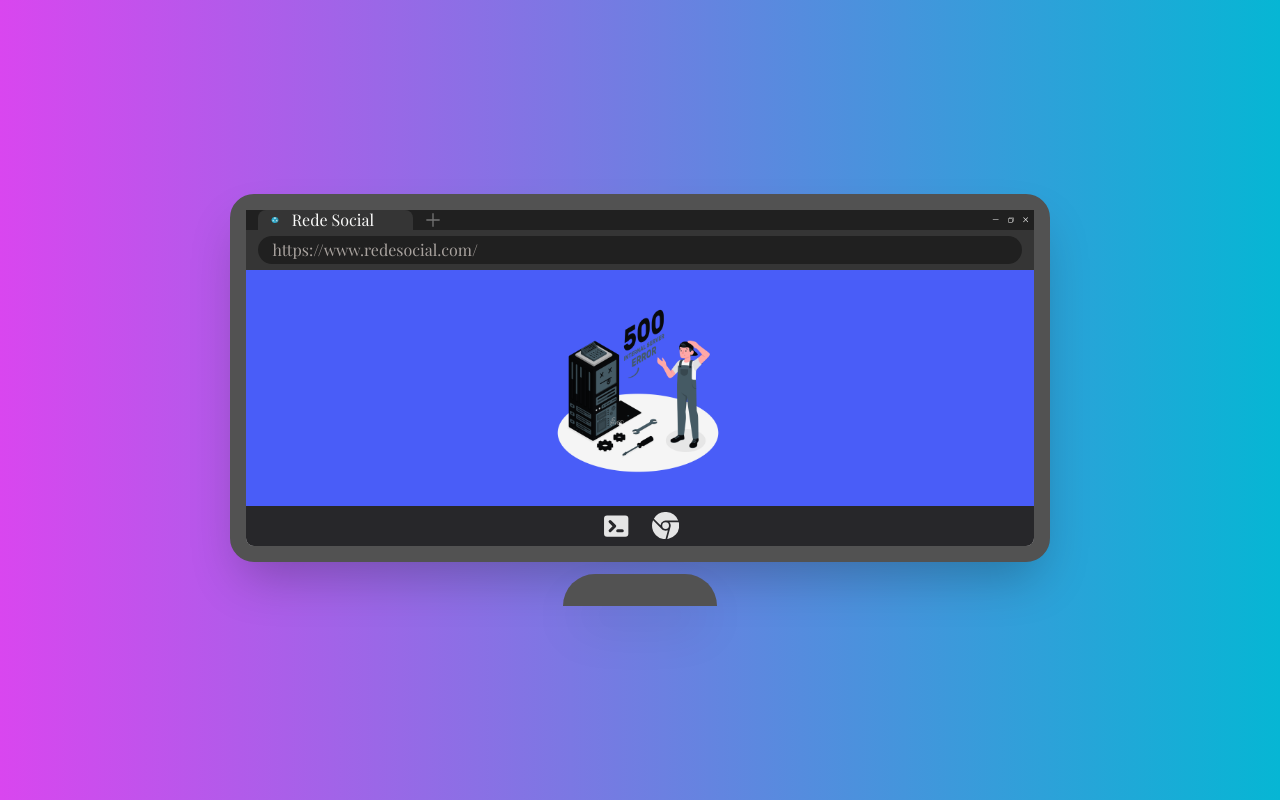
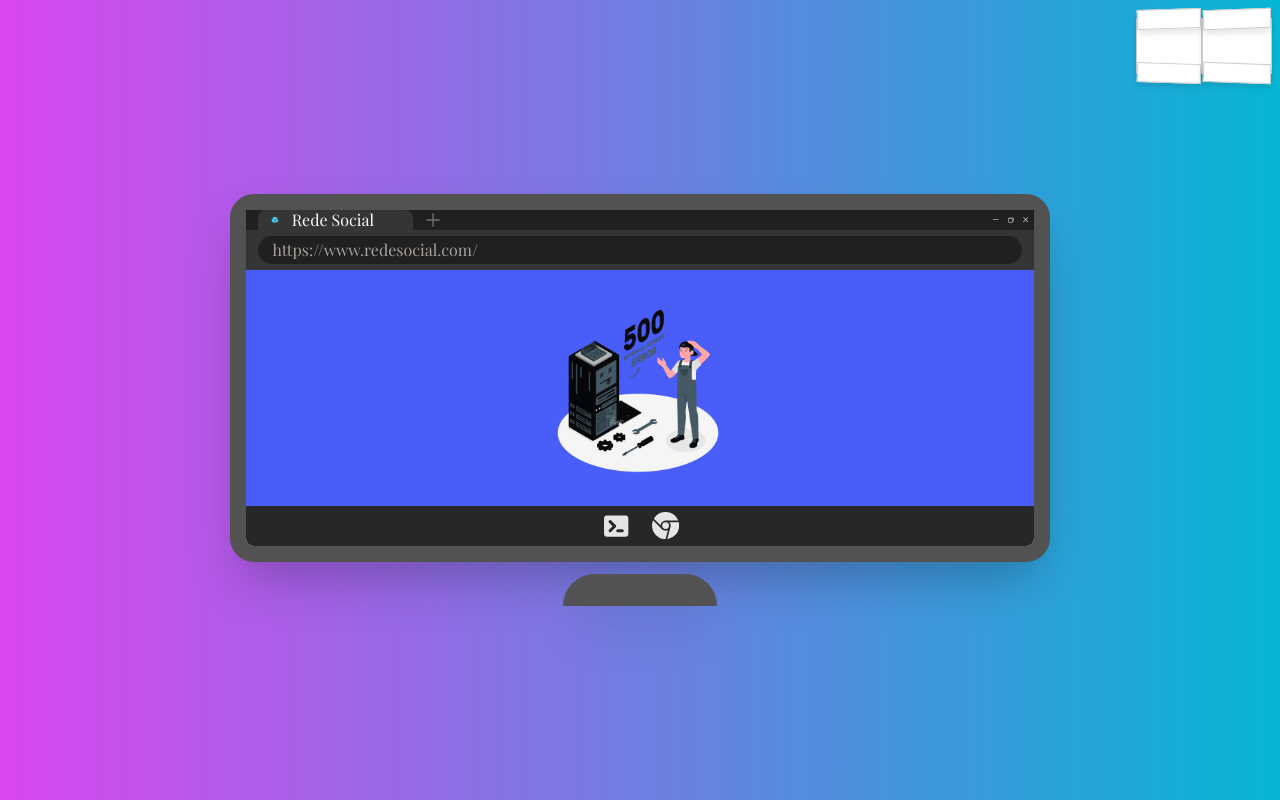
Before and after one commit to ArthurNobrega1/dns-game, a React (Vite) app: page / in a window 1280 px wide. Built offline with nearby package versions, Linux system fonts and the light colour scheme.

Commit message:
refactor: update UI components and add IP click handler

```diff
--- a/src/App.tsx
+++ b/src/App.tsx
@@ -10,14 +10,14 @@ function App() {
     <div className="relative w-full flex items-center justify-center gap-3 h-full bg-gradient-to-r from-fuchsia-500 to-cyan-500">
       <Toaster />
       <div className="absolute flex top-2 right-2">
-        <div className="w-[4.1rem]">
+        <div className="w-[4.1rem] torn-paper">
           <p style={{ opacity: displayFirstHash }} className="border-l border-t border-b rounded-l-3xl pl-2 py-1 ease-in-out duration-700">142.250</p>
         </div>
-        <div className="w-[4.4rem]">
+        <div className="w-[4.4rem] torn-paper">
           <p style={{ opacity: displaySecondHash }} className="border-e border-t border-b rounded-e-3xl pr-2 py-1 ease-in-out duration-700">.939.459</p>
         </div>
       </div>
-      <Computer setDisplayFirstHash={setDisplayFirstHash} />
+      <Computer setDisplayFirstHash={setDisplayFirstHash}  />
     </div>
   )
 }
--- a/src/components/socialMediaScreens/AdmScreens/ListaDeIP.tsx
+++ b/src/components/socialMediaScreens/AdmScreens/ListaDeIP.tsx
@@ -22,7 +22,11 @@ const routesData = [
 ];
 
 const ListaDeIP = () => {
-    console.log('Lista de IP');
+  const handleIPClick = (ip: string) => {
+    console.log(`IP clicked: ${ip}`);
+    // Adicione aqui a lógica que você deseja executar ao clicar no IP
+  };
+
   return (
     <div className='flex max-h-auto w-full'>
       <div className='flex-1 p-2'>
@@ -34,7 +38,6 @@ const routesData = [
               <th className='py-2 px-2 border-r border-gray-400'>Nome da Rota</th>
               <th className='py-2 px-2 border-r border-gray-400'>Status</th>
               <th className='py-2 px-2 border-r border-gray-400'>IP</th>
-
             </tr>
           </thead>
           <tbody>
@@ -42,8 +45,12 @@ const routesData = [
               <tr key={index} className='border-b border-gray-400'>
                 <td className='py-2 px-2 border-r border-gray-400'>{route.route}</td>
                 <td className='py-2 px-2 border-r border-gray-400'>{route.status}</td>
-                  <td className='py-2 px-2 border-r border-gray-400'>{route.IP}</td>
-
+                <td
+                  className={`py-2 px-2 border-r border-gray-400 ${route.route === '/profile' ? 'cursor-pointer' : ''}`}
+                  onClick={route.route === '/profile' ? () => handleIPClick(route.IP) : undefined}
+                >
+                  {route.IP}
+                </td>
               </tr>
             ))}
           </tbody>
--- a/src/components/socialMediaScreens/TaskTip.tsx
+++ b/src/components/socialMediaScreens/TaskTip.tsx
@@ -5,7 +5,7 @@ import toast from "react-hot-toast";
 
 interface Props {
   setApp: React.Dispatch<React.SetStateAction<string>>;
-  context: 'terminal' | 'socialMedia' | 'admin';
+  context: 'terminal' | 'profile' | 'admin';
 }
 
 const showInfoToast = (message: string, duration = 4000) => { // duração padrão de 4 segundos
--- a/src/index.css
+++ b/src/index.css
@@ -51,3 +51,34 @@ html, body, #root {
     scrollbar-width: thin; /* Torna a barra de rolagem mais fina */
     scrollbar-color: #888 #f1f1f1; /* Cor do polegar e do fundo */
 }
+.torn-paper {
+  position: relative;
+  background: white;
+  padding: 10px;
+  border: 1px solid #ccc;
+  box-shadow: 0 4px 6px rgba(0, 0, 0, 0.1);
+  margin: 10px 0;
+}
+
+.torn-paper:before,
+.torn-paper:after {
+  content: '';
+  position: absolute;
+  width: 100%;
+  height: 20px;
+  background: white;
+  border: 1px solid #ccc;
+  box-shadow: 0 4px 6px rgba(0, 0, 0, 0.1);
+}
+
+.torn-paper:before {
+  top: -10px;
+  left: 0;
+  transform: rotate(-2deg);
+}
+
+.torn-paper:after {
+  bottom: -10px;
+  left: 0;
+  transform: rotate(2deg);
+}
```
Also changed, not shown: public/image/Fonts/photograph_signature/Photograph Signature.ttf (added). Lines whose indentation alone changed are shown as unchanged.
